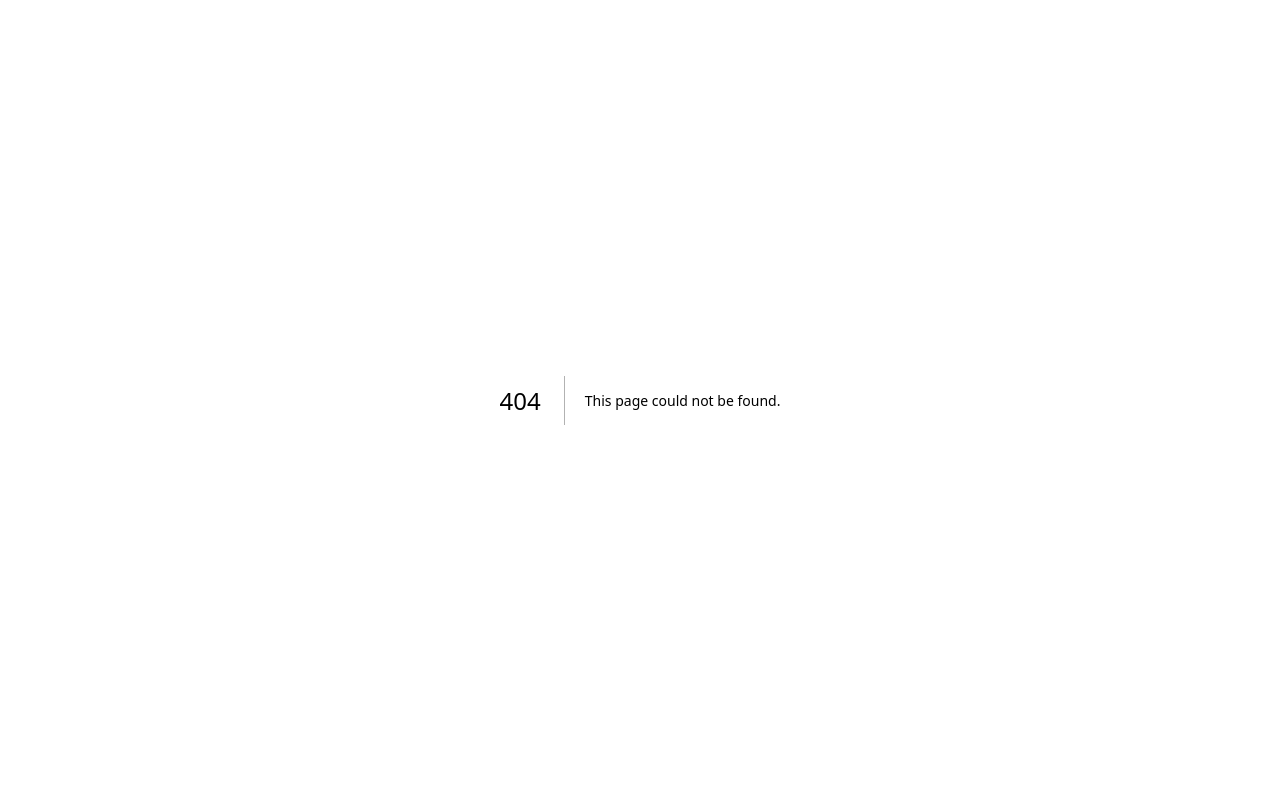
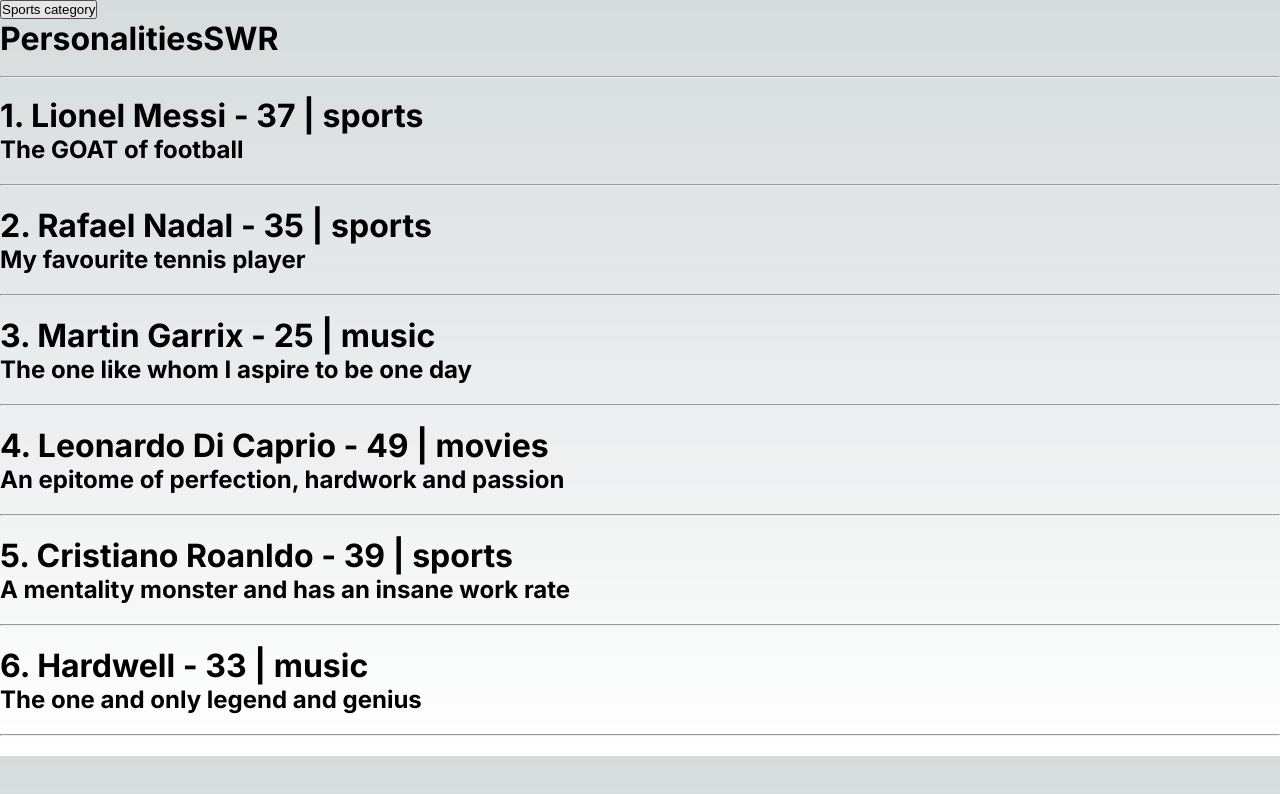
Before and after one commit to Ryukemeister/NextJS-blog, a Next.js app: page /personalities-swr in a window 1280 px wide. Before the commit this address had no page. Shown: the top 794 px of the page. Built offline with nearby package versions, Linux system fonts and the light colour scheme; data requests are answered from the project's data file.

Commit message:
Reviewing SWR for client side data fetching

```diff
--- a/db.json
+++ b/db.json
@@ -1,4 +1,48 @@
 {
+  "personalities": [
+    {
+      "id": 1,
+      "title": "Lionel Messi",
+      "description": "The GOAT of football",
+      "age": 37,
+      "category": "sports"
+    },
+    {
+      "id": 2,
+      "title": "Rafael Nadal",
+      "description": "My favourite tennis player",
+      "age": 35,
+      "category": "sports"
+    },
+    {
+      "id": 3,
+      "title": "Martin Garrix",
+      "description": "The one like whom I aspire to be one day",
+      "age": 25,
+      "category": "music"
+    },
+    {
+      "id": 4,
+      "title": "Leonardo Di Caprio",
+      "description": "An epitome of perfection, hardwork and passion",
+      "age": 49,
+      "category": "movies"
+    },
+    {
+      "id": 5,
+      "title": "Cristiano Roanldo",
+      "description": "A mentality monster and has an insane work rate",
+      "age": 39,
+      "category": "sports"
+    },
+    {
+      "id": 6,
+      "title": "Hardwell",
+      "description": "The one and only legend and genius",
+      "age": 33,
+      "category": "music"
+    }
+  ],
   "dashboard": {
     "posts": 1,
     "likes": 77,
--- /dev/null
+++ b/pages/personalities-swr.js
@@ -0,0 +1,67 @@
+import { Inter } from "@next/font/google";
+import { useState } from "react";
+import useSWR from "swr";
+
+const inter = Inter({ subsets: ["latin"] });
+
+const fetcher = async function ({ personalities }) {
+  const response = await fetch("http://localhost:4000/personalities");
+  const data = await response.json();
+
+  return data;
+};
+
+function PersonalitiesSWR({ personalities }) {
+  const [personalitiesData, setPersonalitiesData] = useState(personalities);
+  // const { data, error } = useSWR("personalities", fetcher);
+
+  // if (error)
+  //  return <h1 className={inter.className}>Oops, an error has occured</h1>;
+  // if (!data) return <h1 className={inter.className}>Loading...</h1>;
+
+  async function getPersonalitiesData() {
+    const response = await fetch(
+      "http://localhost:4000/personalities?category=sports"
+    );
+    const data = await response.json();
+
+    setPersonalitiesData(data);
+  }
+
+  return (
+    <>
+      <button onClick={getPersonalitiesData}>Sports category</button>
+      <h1 className={inter.className}>PersonalitiesSWR</h1>
+      <br />
+      <hr />
+      <br />
+      {personalitiesData.map((personality) => {
+        return (
+          <div key={personality.id} className={inter.className}>
+            <h1>
+              {personality.id}. {personality.title} - {personality.age} |{" "}
+              {personality.category}
+            </h1>
+            <h2>{personality.description}</h2>
+            <br />
+            <hr />
+            <br />
+          </div>
+        );
+      })}
+    </>
+  );
+}
+
+export default PersonalitiesSWR;
+
+export async function getServerSideProps() {
+  const response = await fetch("http://localhost:4000/personalities?");
+  const data = await response.json();
+
+  return {
+    props: {
+      personalities: data,
+    },
+  };
+}
```
Also changed, not shown: pages/personalities.js (added, +48 -0 lines), pages/posts-swr.js (deleted, +0 -41 lines), pages/posts.js (deleted, +0 -47 lines).
